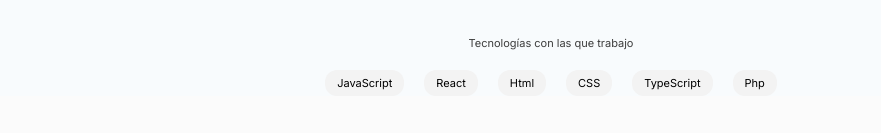
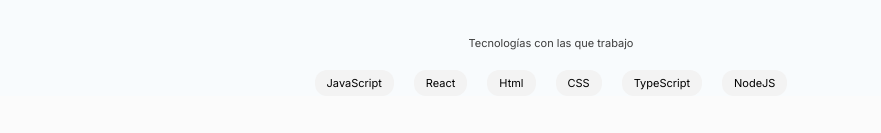
Before and after one commit to Ismabc05/ismaelbedmar, a React (Vite) app in the folder portfolio/: page / in a window 1280 px wide. Shown: the part 667-800 px from the top of the page, without its empty margins (89-970 px from the left). Built offline with nearby package versions, Linux system fonts and the light colour scheme.

Commit message:
actualizacion portfolio 2

```diff
--- a/portfolio/src/components/Inicio.jsx
+++ b/portfolio/src/components/Inicio.jsx
@@ -34,7 +34,7 @@
                     <span className="html">Html</span>
                     <span className="css">CSS</span>
                     <span className="laravel">TypeScript</span>
-                    <span className="php">Php</span>
+                    <span className="php">NodeJS</span>
                 </div>
             </div>
 
```
Also changed, not shown: 2 other files (tests, documents, lock files or other folders).
